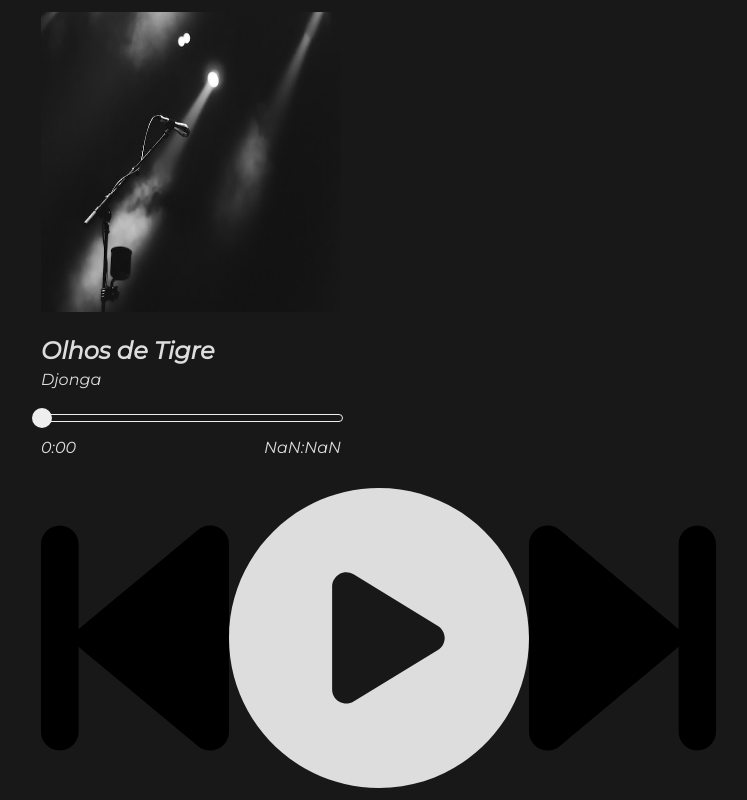
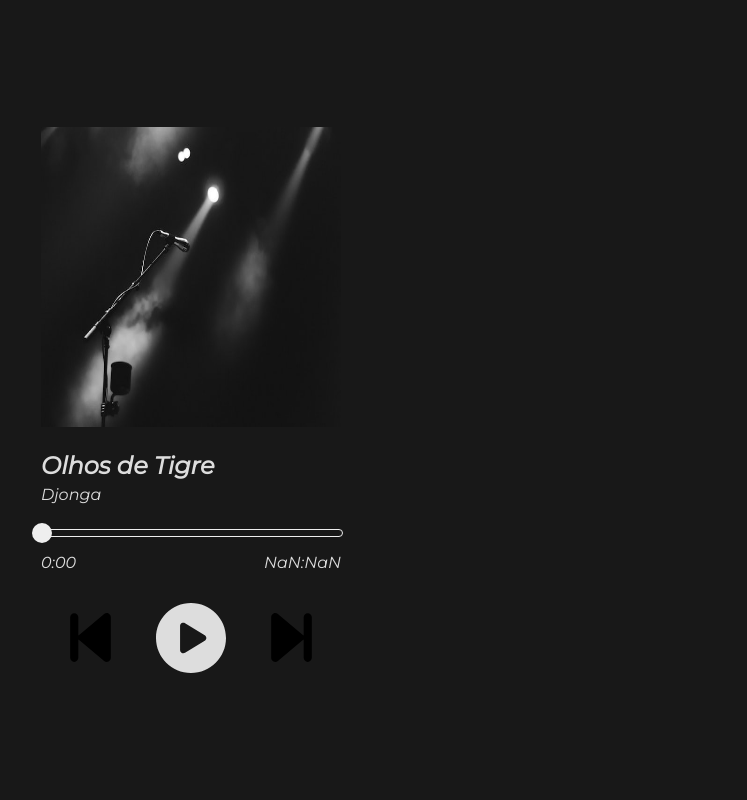
Before and after one commit to otaviokk1/PROJETO_PLAYER_SPOTIFY, a plain HTML site: page index.html in a window 1280 px wide. Shown: the whole page, without its empty margins (449-1196 px from the left). Drawn offline with Linux system fonts and the light colour scheme.

Commit message:
Update styles.css

```diff
--- a/styles.css
+++ b/styles.css
@@ -6,17 +6,12 @@ html, body{
     margin: 0;
     padding: 0;
     border: 0;
-}
-
-.contains{
-    margin: 0;
-    padding: 0;
-    border: 0;
     display: flex;
     flex-direction: column;
     align-items: center;
     justify-content: center;
     height: 100vh;
+    width: 100%;
     background-color: #181818;
     color: #ddd;
 }
@@ -78,17 +73,23 @@ progress{
 }
 
 .botao-play, .botao-pause{
+    height: 70px;
+    width: 70px;
     margin: 0;
     padding: 0;
-    font-size: 50px;
     cursor: pointer;
 }
 
+
 .setas{
+    width: 65px;
+    height: 65px;
     cursor: pointer;
     font-size: 40px;
 }
 
 .botao-pause{
-    display: none;
+    width: 75px;
+    height: 75px;
+   display: none;
 }
```
